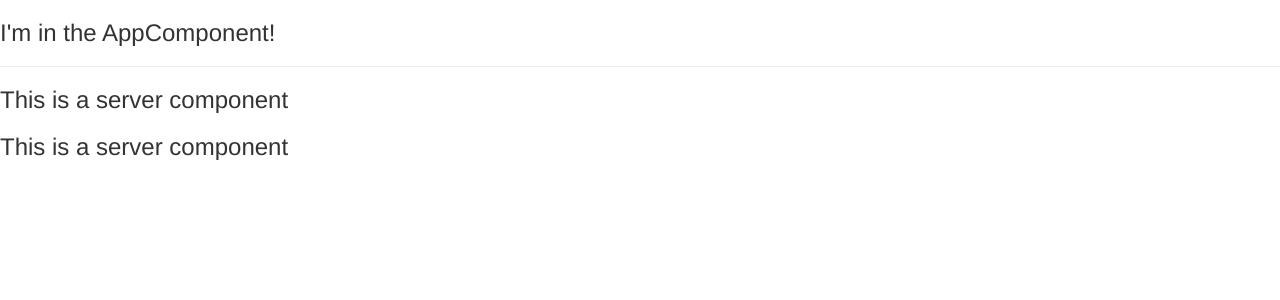
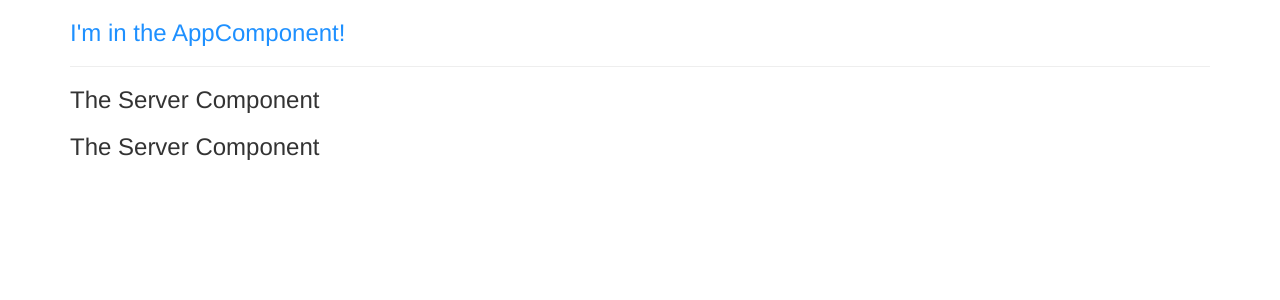
Before and after one commit to brunopenner/Angular-The-Complete-Guide, an Angular app: page / in a window 1280 px wide. Shown: the top 300 px of the page. Built offline with nearby package versions, Linux system fonts and the light colour scheme.

Commit message:
#22 & #22 component templates & styling

```diff
--- a/src/app/app.component.css
+++ b/src/app/app.component.css
@@ -0,0 +1,3 @@
+h3 {
+    color: darkblue;
+}
--- a/src/app/app.component.html
+++ b/src/app/app.component.html
@@ -1,3 +1,9 @@
-<h3>I'm in the AppComponent!</h3>
-<hr>
-<app-servers></app-servers>
+<div class="container">
+    <div class="row">
+        <div class="col-xs-12">
+            <h3>I'm in the AppComponent!</h3>
+            <hr>
+            <app-servers></app-servers>
+        </div>
+    </div>
+</div>
--- a/src/app/app.component.ts
+++ b/src/app/app.component.ts
@@ -3,7 +3,12 @@
 @Component({
   selector: 'app-root',
   templateUrl: './app.component.html',
-  styleUrls: ['./app.component.css']
+  // styleUrls: ['./app.component.css'],
+  styles: [`
+    h3 {
+      color: dodgerblue;
+    }
+  `]
 })
 export class AppComponent {
 }
--- a/src/app/server/server.component.html
+++ b/src/app/server/server.component.html
@@ -1 +1 @@
-<h3>This is a server component</h3>
+<h3>The Server Component</h3>
--- a/src/app/servers/servers.component.ts
+++ b/src/app/servers/servers.component.ts
@@ -2,7 +2,10 @@
 
 @Component({
   selector: 'app-servers',
-  templateUrl: './servers.component.html',
+  template: `
+  <app-server></app-server>
+  <app-server></app-server>
+  `,
   styleUrl: './servers.component.css'
 })
 export class ServersComponent {
```
